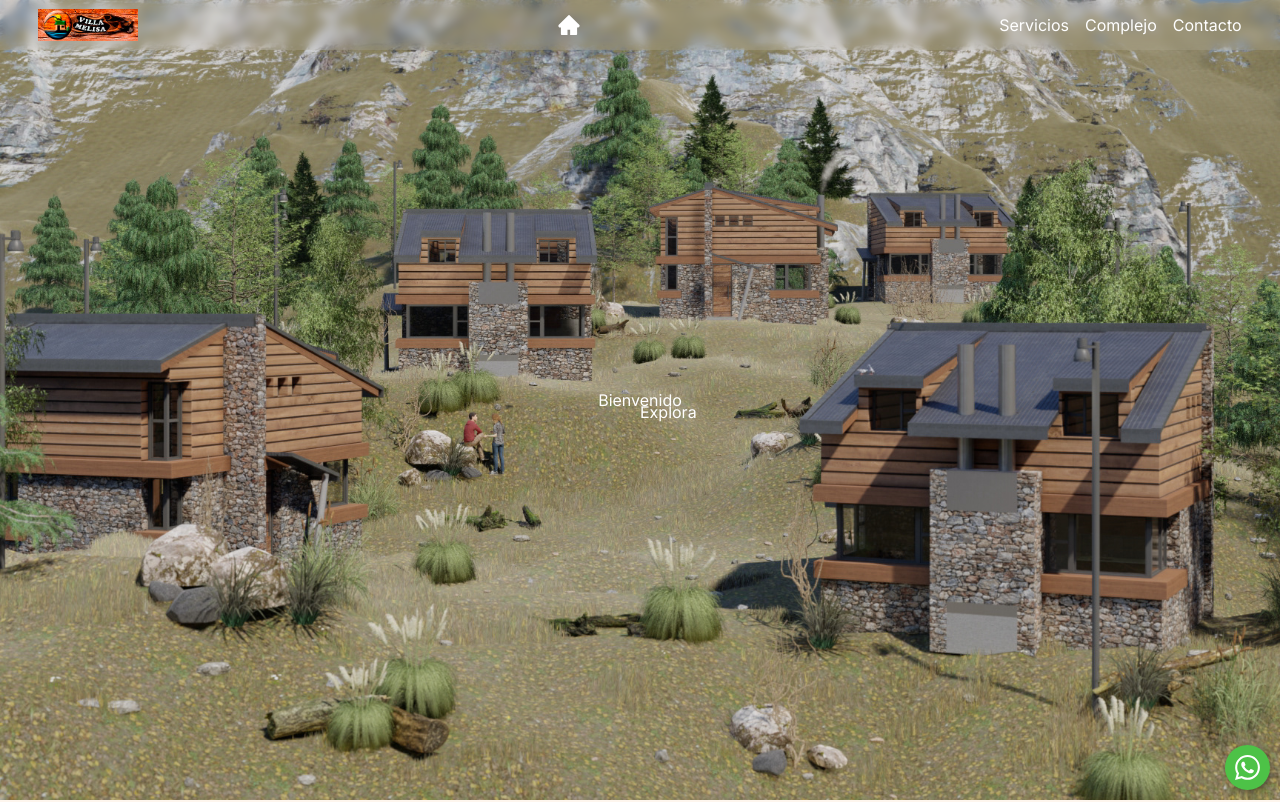
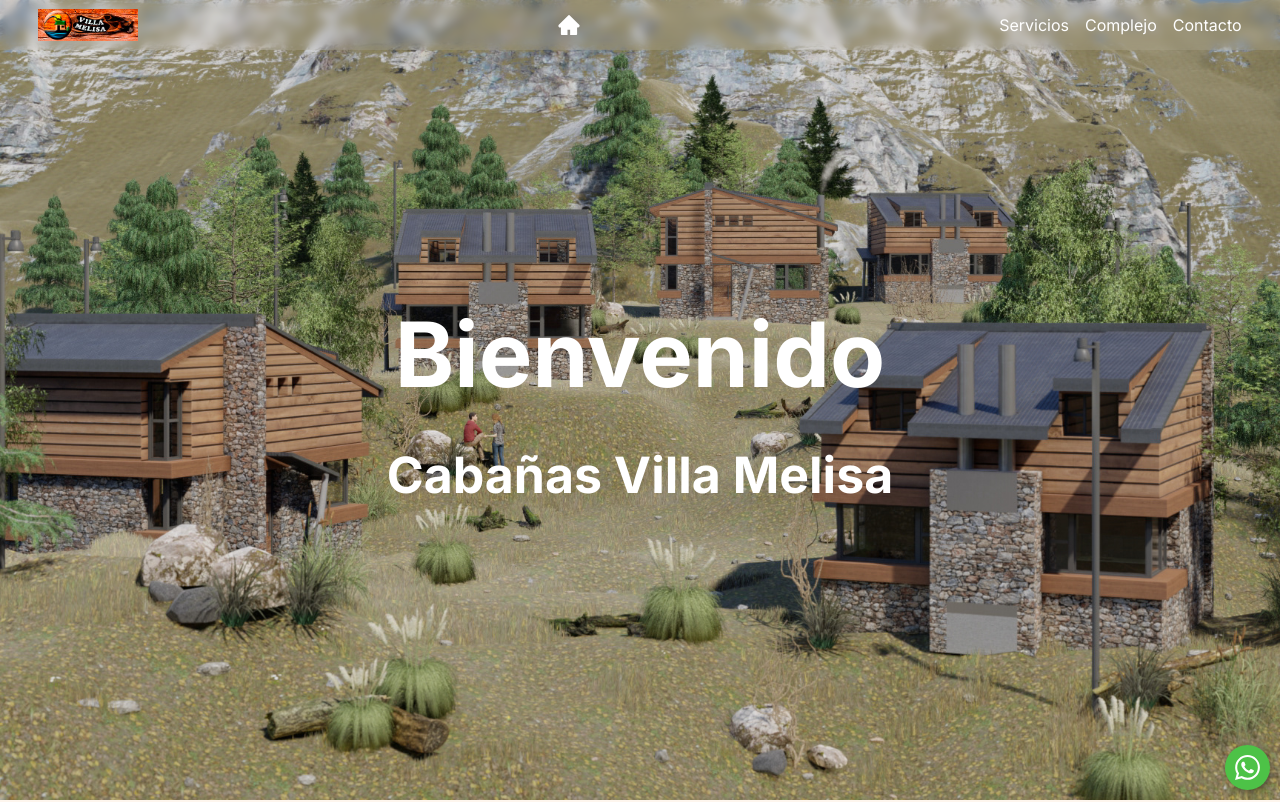
Before and after one commit to MFlorO/villa-melisa, a Next.js app: page / in a window 1280 px wide. Shown: the top 802 px of the page. Built offline with nearby package versions, Linux system fonts and the light colour scheme.

Commit message:
change css

```diff
--- a/src/components/home/FourSections.tsx
+++ b/src/components/home/FourSections.tsx
@@ -3,7 +3,7 @@
 const FourSections = () => {
   return (
     <Flex w='100%' h={{base:'30vh', sm:'50vh'}} bgColor='#FED8B1' id="section4">
-
+        review en google maps
     </Flex>
   )
 }
--- a/src/components/home/GridServices.tsx
+++ b/src/components/home/GridServices.tsx
@@ -28,7 +28,7 @@
                 <GridItem
                     key={index}
                     w={{base:"280px", sm:"350px"}}
-                    h={{base:"180px", sm:"250px"}}
+                    h={{base:"180px", sm:"200px"}}
                     p={4}
                     bgColor="white"
                     boxShadow="md"
--- a/src/components/home/Portadas.tsx
+++ b/src/components/home/Portadas.tsx
@@ -20,20 +20,18 @@
   }, []);
 
     return (
-      <Flex position='relative' w='100%' h='100vh' direction='column' overflow='hidden' id="portada-section">
+      <Flex position='relative' w='100%' h='100vh' direction='column' overflow='hidden' alignItems='center' justifyContent='center' id="portada-section">
 
         <Flex position='absolute' w='100%' h='100%' bgSize='cover' bgPos='center' bgAttachment='fixed' bgRepeat='no-repeat'
           transform='translateZ(0)'
           style={{ backgroundImage: "url('/portada.jpg')", backgroundPositionY: `${scrollY * 0.7}px` }}
         />
 
-        <Flex h='100%' position='relative' alignItems='center' justifyContent='center' color='white' opacity={50}>
-          <Text>Bienvenido</Text>
+        <Flex w='100%' position='relative' direction='column' alignItems='center' justifyContent='center' color='white' gap={4}>
+          <Text fontSize='90px' fontWeight='bold'>Bienvenido</Text>
+          <Text fontSize='50px' fontWeight='bold'>Cabañas Villa Melisa</Text>
         </Flex>
 
-        <Flex position='absolute' justifyContent='center' color='white' left='50vw' top='50vh'>
-          <Text>Explora</Text>
-        </Flex>
       </Flex>
     );
 };
--- a/src/components/ui/Footer.tsx
+++ b/src/components/ui/Footer.tsx
@@ -5,7 +5,7 @@
   return (
     <Flex w='100%' h={{base:'max-content', sm:'60px'}} bgColor='#6F4E37' color='white' justifyContent='center' alignItems='center' p='2%'>
       <Flex fontSize={{base:'12px', sm:'14px'}}>
-        Cabañas Villa Melisa - Cabo Garcia nº 66 - - Playas de Oro III - WhatsApp 3516624922 / 3515909528 - contacto@villamelisa.com.ar -- Facebook-- Diseño: El Erizo Multimedios
+        Cabañas Villa Melisa - Cabo Garcia nº 66 - - Playas de Oro III - WhatsApp 3516624922 / 3515909528 - contacto@villamelisa.com.ar -
       </Flex>
     </Flex>
   )
--- a/src/components/ui/FormContact.tsx
+++ b/src/components/ui/FormContact.tsx
@@ -2,10 +2,6 @@
 import { Flex, Text } from "@chakra-ui/react";
 
 const FormContact = () => {
-
-    if (typeof window === 'undefined') {
-        return null;
-    }
 
   return (
     <Flex w='100%' h='100vh' id="form-contact">
@@ -20,7 +16,7 @@
                 </Text>
             </Flex>
             <Flex w={{base:'100%', sm:'50%'}} h='100%' bgImage='/portada.jpg' bgSize='cover' bgRepeat='no-repeat' justifyContent='center' alignItems='center'>
-                <Mapa />
+                {typeof window !== 'undefined' && <Mapa />}
             </Flex>
         </Flex>
     </Flex>
--- a/src/components/ui/Mapa.tsx
+++ b/src/components/ui/Mapa.tsx
@@ -1,11 +1,13 @@
 "use client"
-
-import { useEffect, useState } from 'react';
 import dynamic from 'next/dynamic';
 import L, { LatLngTuple } from 'leaflet';
 import 'leaflet/dist/leaflet.css';
 
-// Configuración del ícono predeterminado para los marcadores
+const MapContainer = dynamic(() => import('react-leaflet').then((mod) => mod.MapContainer), { ssr: false });
+const TileLayer = dynamic(() => import('react-leaflet').then((mod) => mod.TileLayer), { ssr: false });
+const Marker = dynamic(() => import('react-leaflet').then((mod) => mod.Marker), { ssr: false });
+const Popup = dynamic(() => import('react-leaflet').then((mod) => mod.Popup), { ssr: false });
+
 const defaultIcon = new L.Icon({
   iconUrl: 'https://unpkg.com/leaflet@1.7.1/dist/images/marker-icon.png',
   iconRetinaUrl: 'https://unpkg.com/leaflet@1.7.1/dist/images/marker-icon-2x.png',
@@ -16,36 +18,16 @@
   shadowSize: [41, 41],
 });
 
-// Dinámicamente importa el componente react-leaflet
-const MapContainer = dynamic(() => import('react-leaflet').then((mod) => mod.MapContainer), {
-  ssr: false,
-});
-const TileLayer = dynamic(() => import('react-leaflet').then((mod) => mod.TileLayer), {
-  ssr: false,
-});
-const Marker = dynamic(() => import('react-leaflet').then((mod) => mod.Marker), {
-  ssr: false,
-});
-const Popup = dynamic(() => import('react-leaflet').then((mod) => mod.Popup), {
-  ssr: false,
-});
-
 const Mapa = () => {
 
   const position: LatLngTuple = [-31.474501, -64.525025];
 
-  const [isClient, setIsClient] = useState(false);
-
-  useEffect(() => {
-    setIsClient(true);
-  }, []);
-
-  if (!isClient) {
+  if (typeof window === 'undefined') {
     return null;
   }
 
   return (
-    <MapContainer center={position} zoom={13} style={{ display: 'flex', height: '400px', width: '70%' }}>
+    <MapContainer center={position} zoom={13} style={{ height: '400px', width: '70%' }}>
       <TileLayer
         url="https://{s}.tile.openstreetmap.org/{z}/{x}/{y}.png"
         attribution='&copy; <a href="https://www.openstreetmap.org/copyright">OpenStreetMap</a> contributors'
```
